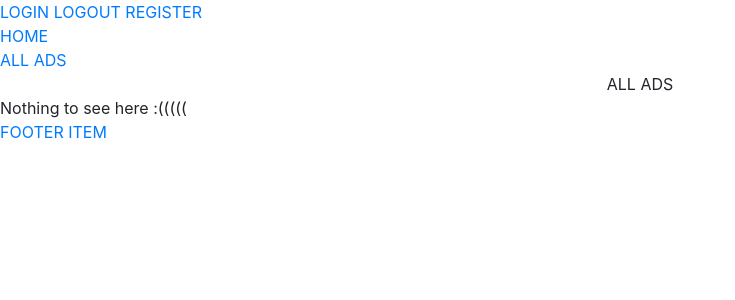
After one commit to proietto-group3/proietto, a Django app: page /all/ in a window 1280 px wide. The commit adds this page. Shown: the top 300 px of the page, without its empty margins (0-735 px from the left). Run offline with Django 3.2, Linux system fonts and the light colour scheme; data that the repository does not hold is empty; some libraries are stand-ins or nearby versions.

Commit message:
F004-AdsApp-create first ads model and first all ads list view

```diff
--- a/ads/admin.py
+++ b/ads/admin.py
@@ -3,7 +3,7 @@ from django.contrib import admin
 from ads.models import Ad
 
 class AdAdmin(admin.ModelAdmin):
-    list_display = ('id', 'title', 'body', 'author', 'created_on', 'slug')
+    list_display = ('id', 'title', 'author', 'created_on', 'slug')
     prepopulated_fields = {'slug': ('title',)}
 
 admin.site.register(Ad, AdAdmin)
--- /dev/null
+++ b/ads/templates/ads/ads_list.html
@@ -0,0 +1,32 @@
+{% extends "base.html" %}
+{% load static %}
+{% block css %}
+    <link rel="stylesheet" href="{% static 'css/ads/style.css' %}">{% endblock %}
+
+{% block title %} ALL ADS {% endblock %}
+
+{% block body %}
+
+    <div class="page_title"> ALL ADS </div>
+
+    {% if object_list %}
+        {% for ad in object_list %}
+
+            {{ ad.title }} <br>
+            {{ ad.author }} <br>
+            {{ ad.created_on }} <br>
+
+
+        {% endfor %}
+
+    {% else %}
+        Nothing to see here :(((((
+    {% endif %}
+
+
+
+
+
+
+
+{%  endblock %}
--- /dev/null
+++ b/ads/urls.py
@@ -0,0 +1,12 @@
+from django.urls import path
+from ads.views import AllAdsListView
+
+app_name = 'ads'
+
+urlpatterns = [
+
+
+    path('all/', AllAdsListView.as_view(), name='all_ads_list'),
+
+
+]
--- a/ads/views.py
+++ b/ads/views.py
@@ -1,3 +1,12 @@
 from django.shortcuts import render
+from django.views.generic import ListView
+from ads.models import Ad
 
-# Create your views here.
+
+class AllAdsListView(ListView):
+    template_name = 'ads/ads_list.html'
+    model = Ad
+    paginate_by = 5
+
+    def get_queryset(self):
+        return self.model.objects.all().order_by('-pk')
--- a/proietto/urls.py
+++ b/proietto/urls.py
@@ -31,12 +31,9 @@ urlpatterns = [
     path("<slug:slug>/edit_profile/", EditProfileView.as_view(), name='edit_profile'),
 
     path('', include('web.urls')),
-
-
+    path('', include('ads.urls')),
 
     # path("user/", include("user.urls")),
-
-
 ]
 
 if settings.DEBUG:
--- /dev/null
+++ b/static/css/ads/style.css
@@ -0,0 +1,9 @@
+.page_title {
+    text-align: center;
+}
+
+.profile_photo {
+    height:150px;
+    width:150px;
+    margin:auto;
+}
--- a/web/templates/navbar.html
+++ b/web/templates/navbar.html
@@ -8,7 +8,9 @@
     HELLO <a href="{% url 'profile' user.username %}">{{ user.username }} </a>
     <a href="{% url "edit_profile" user.slug %}">EDIT PROFILE</a>
     <a href="{% url "logout" %}">LOGOUT</a><br>
-    <a href="{% url 'index' %}">HOME</a> <br>
+    <a href="{% url 'index' %}">HOME</a><br>
+    <a href="{% url 'ads:all_ads_list' %}">ALL ADS </a> <br>
+
 
 
 {% else %}
@@ -17,5 +19,6 @@
     <a href="{% url "logout" %}">LOGOUT</a>
     <a href="{% url "register" %}">REGISTER</a><br>
 
-    <a href="{% url 'index' %}">HOME</a> <br>
+    <a href="{% url 'index' %}">HOME</a><br>
+    <a href="{% url 'ads:all_ads_list' %}">ALL ADS </a> <br>
 {% endif %}
```
Also changed, not shown: ads/models.py (+10 -13 lines), static/css/user/style.css (+6 -1 lines), user/templates/profile/profile.html (+6 -2 lines), static/css/style.css (added).
